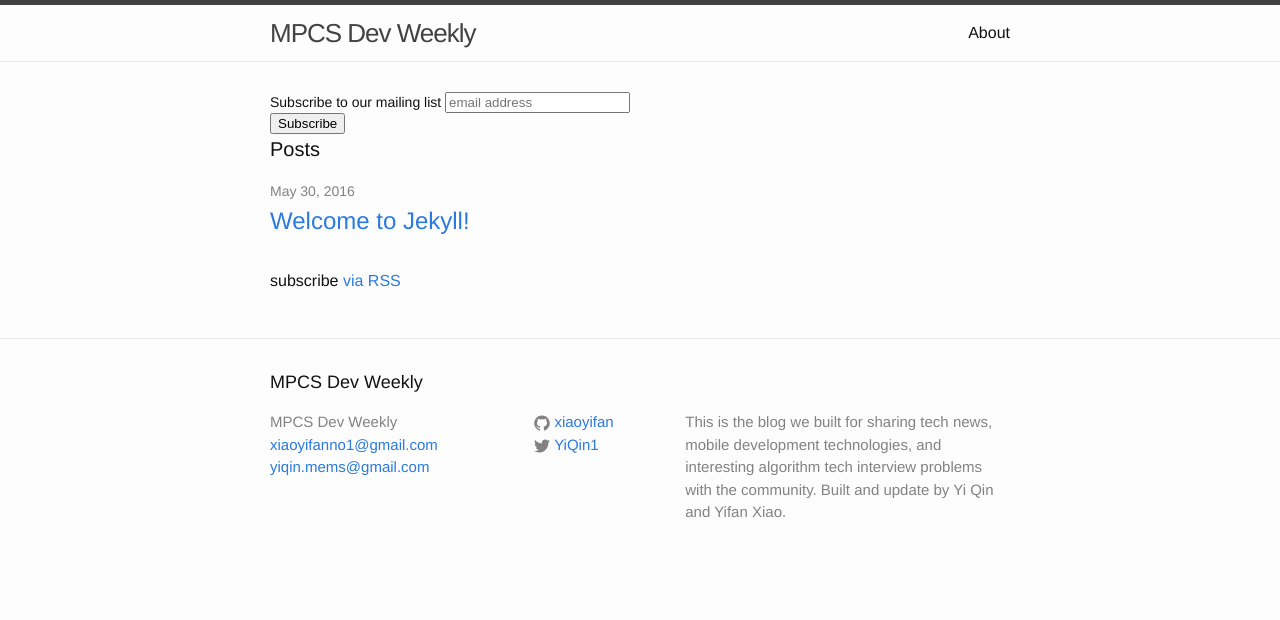
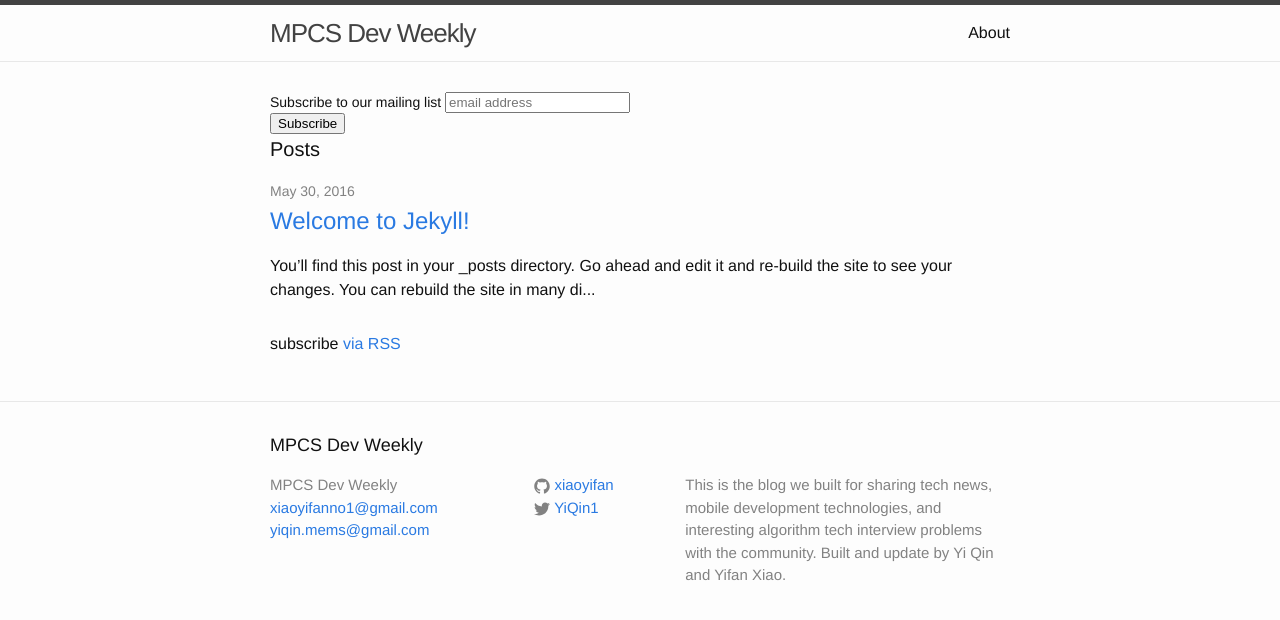
Before and after one commit to MPCS-Dev-Weekly/MPCS-Dev-Weekly, a Jekyll site: the page built from index.html, in a window 1280 px wide. Shown: the top 620 px of the page. Built offline with Jekyll 4.4.1, drawn with Linux system fonts in a browser that asks for light colours; comment, search, counter and statistics services are not loaded.

Commit message:
Added content brief

```diff
--- a/index.html
+++ b/index.html
@@ -35,6 +35,10 @@ layout: default
         <h2>
           <a class="post-link" href="{{ post.url | prepend: site.baseurl }}">{{ post.title }}</a>
         </h2>
+        {% if post.excerpt %}
+            <p class="article-excerpt">{{ post.excerpt | remove: '<p>' | remove: '</p>' | strip_html | truncate: 150 }}</p>
+        {% endif %}
+
       </li>
     {% endfor %}
   </ul>
```
Also changed, not shown: 2 other files.
